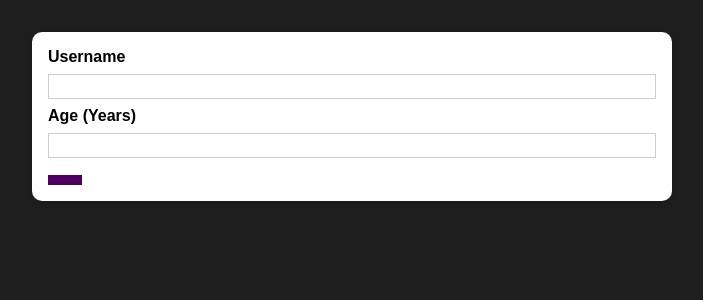
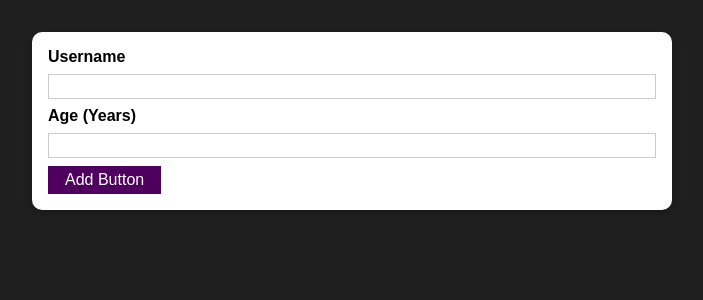
Before and after one commit to KennedyMungai/user-list, a React (Create React App) app: page / in a window 1280 px wide. Shown: the top 300 px of the page, without its empty margins (288-991 px from the left). Built offline with nearby package versions, Linux system fonts and the light colour scheme.

Commit message:
Implemented the Button component

```diff
--- a/src/components/Users/AddUser.js
+++ b/src/components/Users/AddUser.js
@@ -17,7 +17,16 @@ const AddUser = (props) =>
         <input type="text" name="Username" id="username" />
         <label htmlFor="age">Age (Years)</label>
         <input type="number" name="userage" id="age" />
-        <Button />
+        <Button
+          // className={ }
+          type='submit'
+          onClick={() =>
+          {
+            console.log("I've been pressed")
+          }}
+        >
+          Add Button
+        </Button>
       </form>
     </Card>
   )
```
